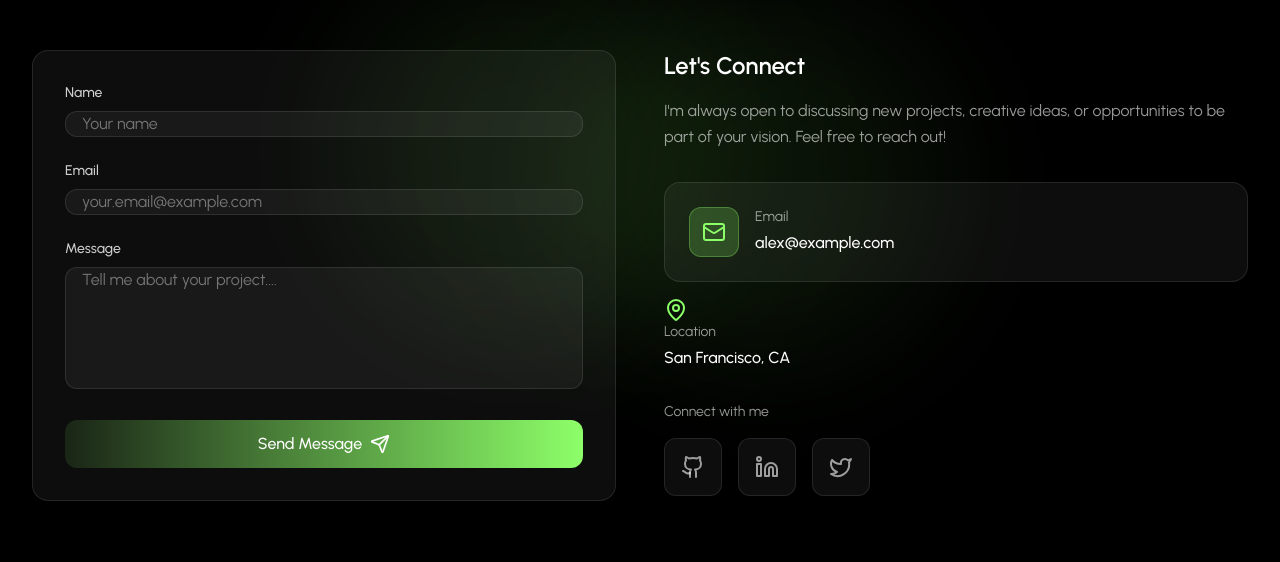
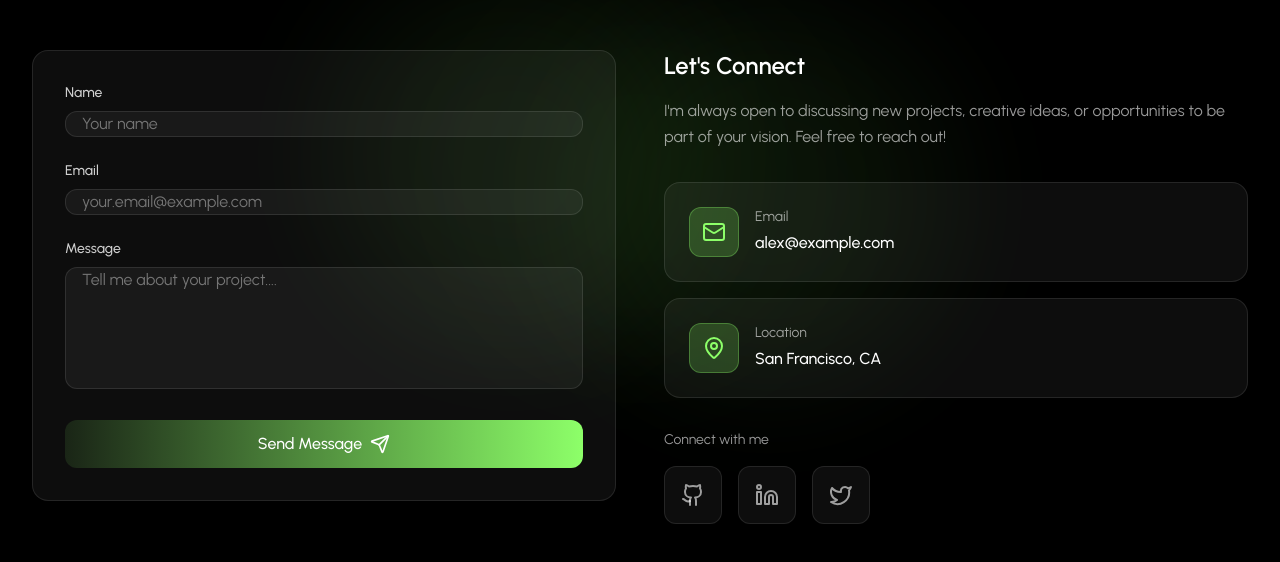
Before and after one commit to sageethhimachala/portfolio, a React (Vite) app in the folder react-dev-portfolio/: page / in a window 1280 px wide. Shown: the part 5723-6285 px from the top of the page. Built offline with nearby package versions, Linux system fonts and the light colour scheme.

Commit message:
added new styles to contact section

```diff
--- a/react-dev-portfolio/src/components/sections/Contact.jsx
+++ b/react-dev-portfolio/src/components/sections/Contact.jsx
@@ -200,9 +200,9 @@ const Contact = () => {
                   </div>
                   <div className="absolute inset-0 bg-linear-to-br from-primary/0 to-primary/0 group-hover:from-primary/5 group-hover:to-primary/5 rounded-2xl transition-all duration-300 pointer-events-none" />
                 </div>
-                <div>
-                  <div>
-                    <div>
+                <div className="group relative bg-white/5 border border-white/10 rounded-2xl p-6 hover:border-primary/30 transition-all duration-300">
+                  <div className="flex items-start gap-4">
+                    <div className="p-3 bg-linear-to-br from-primary/20 to-primary/20 border border-primary/30 rounded-xl">
                       <MapPin className="w-6 h-6 text-primary" />
                     </div>
                     <div className="flex-1">
```
